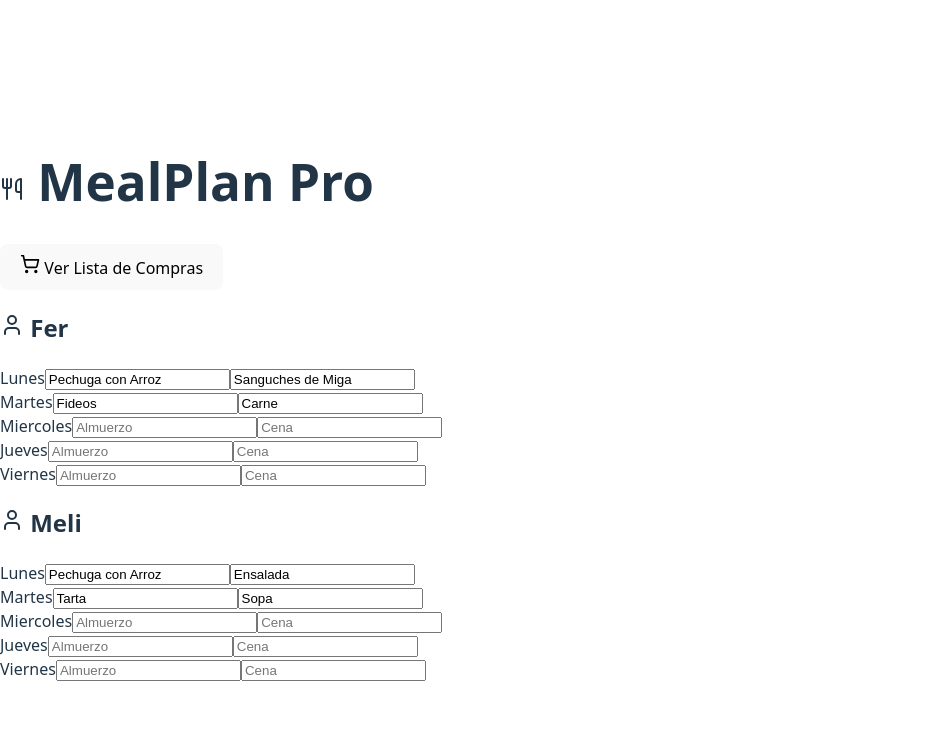
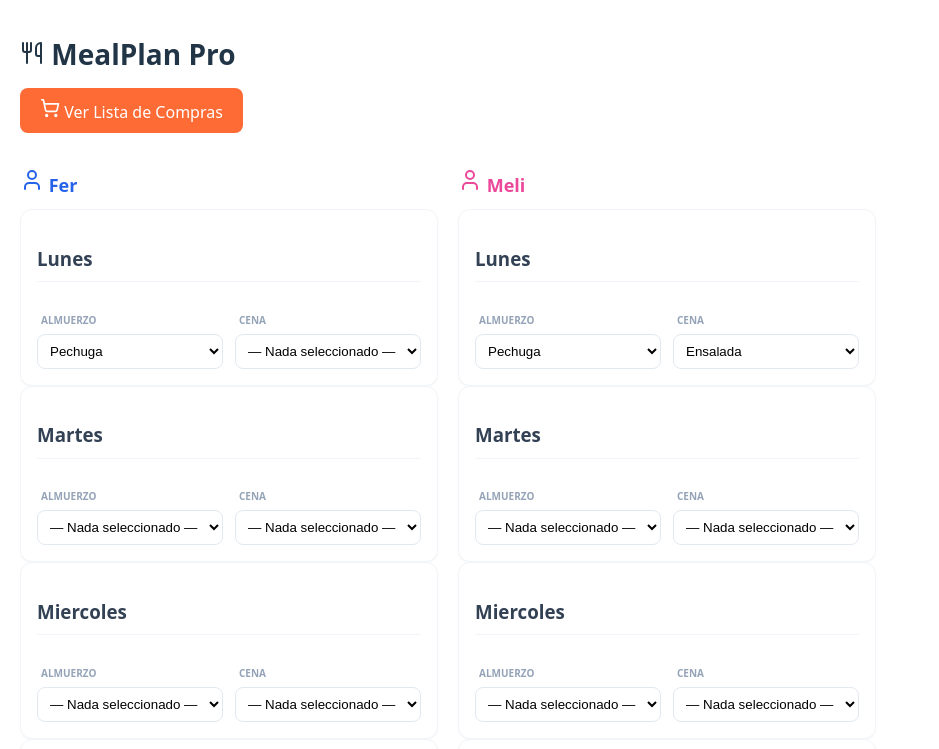
Before and after one commit to famerin22/ComiditasProject, a React (Vite) app in the folder meal-planner/: page / in a window 1280 px wide. Shown: the top 749 px of the page, without its empty margins (0-939 px from the left). Built offline with nearby package versions, Linux system fonts and the light colour scheme.

Commit message:
Add FoodModal and mockDb, Fix layout

```diff
--- a/meal-planner/src/App.jsx
+++ b/meal-planner/src/App.jsx
@@ -1,23 +1,20 @@
-import React, { useState } from 'react';
+import React, { useState, useEffect } from 'react';
 import { Utensils, ShoppingCart, User } from 'lucide-react';
 import DayRow from './DayRow';
+import MOCK_DB from './mockDb';
+import FoodModal from './FoodModal';
 
 const DAYS = ['Lunes', 'Martes', 'Miercoles', 'Jueves', 'Viernes'];
 
 export default function App() {
-  // 1. The "State": What we are eating this week
-const [schedules, setSchedules] = useState({
-  fer: {
-    Lunes: { almuerzo: "Pechuga con Arroz", cena: "Sanguches de Miga" },
-    Martes: { almuerzo: "Fideos", cena: "Carne" },
-    // ... rest of the week
-  },
-  meli: {
-    Lunes: { almuerzo: "Pechuga con Arroz", cena: "Ensalada" },
-    Martes: { almuerzo: "Tarta", cena: "Sopa" },
-    // ... rest of the week
-  }
-});
+// 1. The "State": What we are eating this week
+ const [dbOptions, setDbOptions] = useState([]);
+ const [modalOpen, setModalOpen] = useState(false);
+ const [modalContext, setModalContext] = useState(null); // { person, day, time, option }
+ const [schedules, setSchedules] = useState({
+    fer: { Lunes: { almuerzo: "Pechuga", cena: "Sanguches de Miga" } },
+    meli: { Lunes: { almuerzo: "Pechuga", cena: "Ensalada" } }
+  });
 const updateMeal = (person, day, time, value) => {
     setSchedules(prev => ({
       ...prev,
@@ -30,24 +27,44 @@ const updateMeal = (person, day, time, value) => {
       }
     }));
   };
+
+ useEffect(() => {
+   // load mock DB into options for demonstration
+   setDbOptions(MOCK_DB);
+ }, []);
+
+ const openFoodModal = (person, day, time, option) => {
+   setModalContext({ person, day, time, option });
+   setModalOpen(true);
+ };
+
+ const handleAddFoods = (selectedItems) => {
+   if (!modalContext) return;
+   const { person, day, time, option } = modalContext;
+   const names = selectedItems.map(i => i.name);
+   const newVal = option ? `${option.name} — ${names.join(', ')}` : names.join(', ');
+   updateMeal(person, day, time, newVal);
+   setModalOpen(false);
+   setModalContext(null);
+ };
  return (
-    <div className="min-h-screen bg-gray-50 p-4 md:p-8">
+    <div style={{ padding: '20px' }}>
       {/* Header */}
-      <header className="flex items-center justify-between mb-8 bg-white p-6 rounded-xl shadow-sm">
-        <h1 className="text-3xl font-black text-slate-800 flex items-center gap-2">
-          <Utensils className="text-orange-500" /> MealPlan Pro
+      <header style={{ marginBottom: '20px' }}>
+        <h1 style={{ fontSize: '28px', fontWeight: 'bold' }}>
+          <Utensils /> MealPlan Pro
         </h1>
-        <button className="flex items-center gap-2 bg-orange-500 text-white px-4 py-2 rounded-lg font-bold hover:bg-orange-600 transition">
+        <button style={{ padding: '10px 20px', backgroundColor: '#ff6b35', color: 'white', border: 'none', cursor: 'pointer' }}>
           <ShoppingCart size={20} /> Ver Lista de Compras
         </button>
       </header>
 
-      {/* Main Dashboard Grid */}
-      <div className="grid md:grid-cols-2 gap-8">
+      {/* Main Container - Flex Row */}
+      <div style={{ display: 'flex', gap: '20px', width: '100%' }}>
 
         {/* FER'S COLUMN */}
-        <div className="space-y-4">
-          <h2 className="text-xl font-bold flex items-center gap-2 text-blue-600">
+        <div style={{ flex: 1 }}>
+          <h2 style={{ fontSize: '18px', fontWeight: 'bold', color: '#2563eb', marginBottom: '10px' }}>
             <User /> Fer
           </h2>
           {DAYS.map(day => (
@@ -55,14 +72,16 @@ const updateMeal = (person, day, time, value) => {
               key={day}
               day={day}
               data={schedules.fer[day] || {}}
+              options={dbOptions}
               onChange={(time, val) => updateMeal('fer', day, time, val)}
+              onRequestAddFoods={(time, option) => openFoodModal('fer', day, time, option)}
             />
           ))}
         </div>
 
         {/* MELI'S COLUMN */}
-        <div className="space-y-4">
-          <h2 className="text-xl font-bold flex items-center gap-2 text-pink-600">
+        <div style={{ flex: 1 }}>
+          <h2 style={{ fontSize: '18px', fontWeight: 'bold', color: '#ec4899', marginBottom: '10px' }}>
             <User /> Meli
           </h2>
           {DAYS.map(day => (
@@ -70,12 +89,15 @@ const updateMeal = (person, day, time, value) => {
               key={day}
               day={day}
               data={schedules.meli[day] || {}}
+              options={dbOptions}
               onChange={(time, val) => updateMeal('meli', day, time, val)}
+              onRequestAddFoods={(time, option) => openFoodModal('meli', day, time, option)}
             />
           ))}
         </div>
 
       </div>
+      <FoodModal open={modalOpen} onClose={() => setModalOpen(false)} items={dbOptions.filter(i => !i.is_recipe)} onAdd={handleAddFoods} />
     </div>
   );
 }
--- a/meal-planner/src/DayRow.jsx
+++ b/meal-planner/src/DayRow.jsx
@@ -1,31 +1,30 @@
 import React from 'react';
+import MealPicker from './MealPicker';
 
 // We destructure the props here for cleaner code
-export default function DayRow({ day, data, onChange }) {
+export default function DayRow({ day, data, options, onChange, onRequestAddFoods }) {
   return (
-    <div className="bg-white p-4 rounded-lg shadow-sm border border-slate-100 grid grid-cols-3 items-center gap-4 hover:border-orange-200 transition-colors">
+    <div style={{ background: 'white', padding: 16, borderRadius: 12, boxShadow: '0 1px 2px rgba(0,0,0,0.04)', border: '1px solid #f1f5f9', display: 'flex', flexDirection: 'column', gap: 12 }}>
+      <h3 style={{ fontWeight: 900, color: '#334155', borderBottom: '1px solid #f1f5f9', paddingBottom: 8, display: 'flex', justifyContent: 'space-between', alignItems: 'center' }}>
+        {day}
+      </h3>
 
-      {/* 1. The Label */}
-      <span className="font-bold text-slate-500 text-sm uppercase tracking-wider">
-        {day}
-      </span>
-
-      {/* 2. Almuerzo Input */}
-      <input
-        className="border border-slate-200 p-2 rounded text-sm focus:ring-2 focus:ring-orange-200 outline-none transition-all"
-        placeholder="Almuerzo"
-        value={data.almuerzo || ""}
-        onChange={(e) => onChange('almuerzo', e.target.value)}
-      />
-
-      {/* 3. Cena Input */}
-      <input
-        className="border border-slate-200 p-2 rounded text-sm focus:ring-2 focus:ring-orange-200 outline-none transition-all"
-        placeholder="Cena"
-        value={data.cena || ""}
-        onChange={(e) => onChange('cena', e.target.value)}
-      />
-
+      <div style={{ display: 'grid', gridTemplateColumns: '1fr 1fr', gap: 12 }}>
+        <MealPicker
+          label="Almuerzo"
+          value={data.almuerzo || ""}
+          options={options}
+          onChange={(val) => onChange('almuerzo', val)}
+          onRequestAddFoods={(opt) => onRequestAddFoods && onRequestAddFoods('almuerzo', opt)}
+        />
+        <MealPicker
+          label="Cena"
+          value={data.cena || ""}
+          options={options}
+          onChange={(val) => onChange('cena', val)}
+          onRequestAddFoods={(opt) => onRequestAddFoods && onRequestAddFoods('cena', opt)}
+        />
+      </div>
     </div>
   );
 }
--- /dev/null
+++ b/meal-planner/src/FoodModal.jsx
@@ -0,0 +1,39 @@
+import React, { useState } from 'react';
+
+export default function FoodModal({ open, onClose, items = [], onAdd }) {
+  const [selected, setSelected] = useState(new Set());
+  if (!open) return null;
+
+  const toggle = (id) => {
+    setSelected(prev => {
+      const s = new Set(prev);
+      if (s.has(id)) s.delete(id); else s.add(id);
+      return s;
+    });
+  };
+
+  const handleAdd = () => {
+    const chosen = items.filter(i => selected.has(i.id));
+    onAdd && onAdd(chosen);
+    setSelected(new Set());
+  };
+
+  return (
+    <div style={{ position: 'fixed', inset: 0, background: 'rgba(0,0,0,0.4)', display: 'flex', alignItems: 'center', justifyContent: 'center' }}>
+      <div style={{ background: 'white', padding: 20, borderRadius: 8, width: 420, maxHeight: '80vh', overflowY: 'auto' }}>
+        <h3 style={{ marginTop: 0 }}>Add foods from DB</h3>
+        <div>
+          {items.map(item => (
+            <label key={item.id} style={{ display: 'block', marginBottom: 8 }}>
+              <input type="checkbox" checked={selected.has(item.id)} onChange={() => toggle(item.id)} /> {item.name}
+            </label>
+          ))}
+        </div>
+        <div style={{ display: 'flex', justifyContent: 'flex-end', gap: 8, marginTop: 12 }}>
+          <button onClick={() => { setSelected(new Set()); onClose && onClose(); }} style={{ padding: '6px 12px' }}>Cancel</button>
+          <button onClick={handleAdd} style={{ padding: '6px 12px', background: '#ff6b35', color: 'white', border: 'none' }}>Add</button>
+        </div>
+      </div>
+    </div>
+  );
+}
--- a/meal-planner/src/MealPicker.jsx
+++ b/meal-planner/src/MealPicker.jsx
@@ -1,26 +1,30 @@
 import React from 'react';
 
-export default function MealPicker({ label, value, options, onChange }) {
+export default function MealPicker({ label, value, options = [], onChange, onRequestAddFoods }) {
+  const handleChange = (e) => {
+    const val = e.target.value;
+    const opt = options.find(o => o.name === val);
+    if (opt && opt.is_recipe && typeof onRequestAddFoods === 'function') {
+      onRequestAddFoods(opt);
+    } else {
+      onChange(val);
+    }
+  };
+
   return (
-    <div className="flex flex-col gap-1 w-full">
-      <label className="text-[10px] font-bold text-slate-400 uppercase ml-1">
+    <div style={{ display: 'flex', flexDirection: 'column', gap: 6, width: '100%' }}>
+      <label style={{ fontSize: 10, fontWeight: 700, color: '#94a3b8', textTransform: 'uppercase', marginLeft: 4 }}>
         {label}
       </label>
-      <select
-        value={value}
-        onChange={(e) => onChange(e.target.value)}
-        className="w-full bg-white border border-slate-200 rounded-lg p-2 text-sm shadow-sm focus:ring-2 focus:ring-orange-200 outline-none appearance-none cursor-pointer hover:border-orange-300 transition-all"
-      >
+      <select value={value} onChange={handleChange} style={{ width: '100%', background: 'white', border: '1px solid #e2e8f0', borderRadius: 8, padding: 8 }}>
         <option value="">— Nada seleccionado —</option>
-
-        {/* We group options to make it easier to find Recipes vs Ingredients */}
-        <optgroup label="Recetas (Moléculas)">
+        <optgroup label="Recetas">
           {options.filter(opt => opt.is_recipe).map(opt => (
             <option key={opt.id} value={opt.name}>{opt.name}</option>
           ))}
         </optgroup>
 
-        <optgroup label="Ingredientes (Átomos)">
+        <optgroup label="Ingredientes">
           {options.filter(opt => !opt.is_recipe).map(opt => (
             <option key={opt.id} value={opt.name}>{opt.name}</option>
           ))}
--- /dev/null
+++ b/meal-planner/src/mockDb.js
@@ -0,0 +1,10 @@
+const MOCK_DB = [
+  { id: 1, name: 'Pechuga', is_recipe: true },
+  { id: 2, name: 'Ensalada', is_recipe: true },
+  { id: 3, name: 'Tomate', is_recipe: false },
+  { id: 4, name: 'Lechuga', is_recipe: false },
+  { id: 5, name: 'Queso', is_recipe: false },
+  { id: 6, name: 'Pan', is_recipe: false }
+];
+
+export default MOCK_DB;
```
